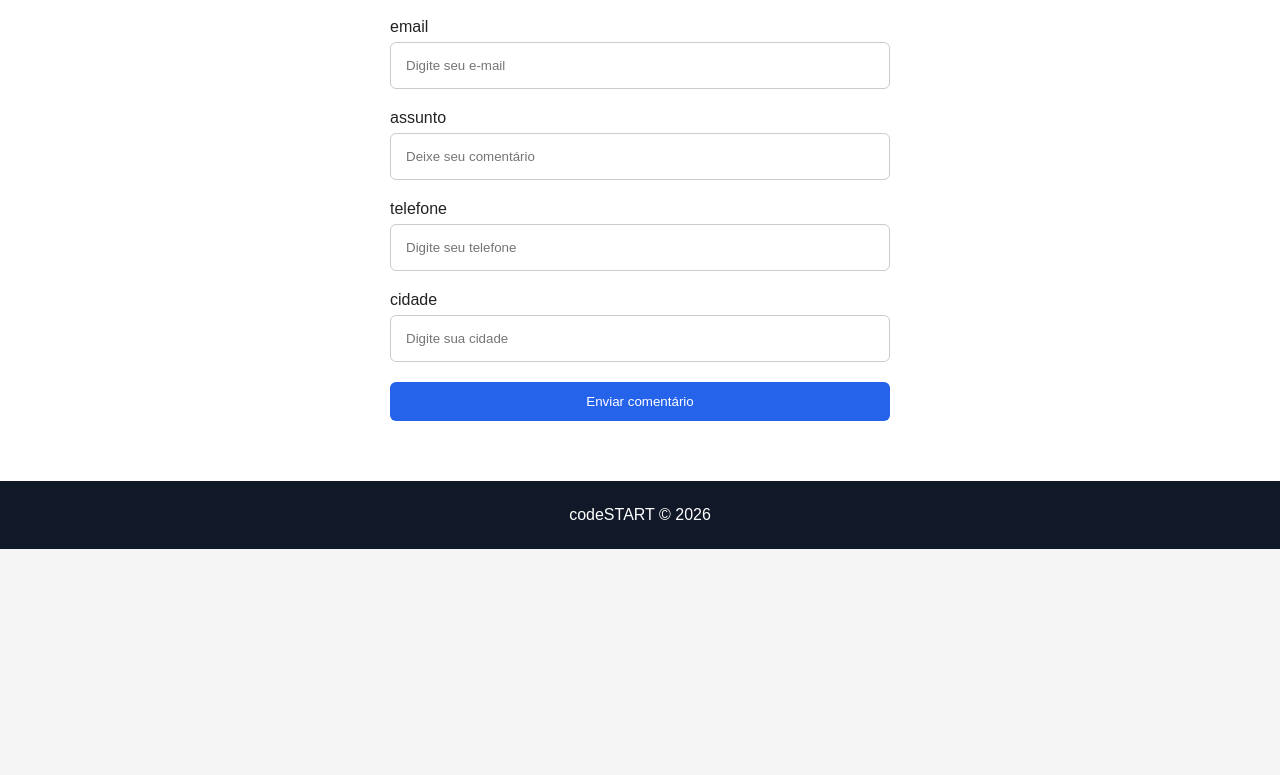
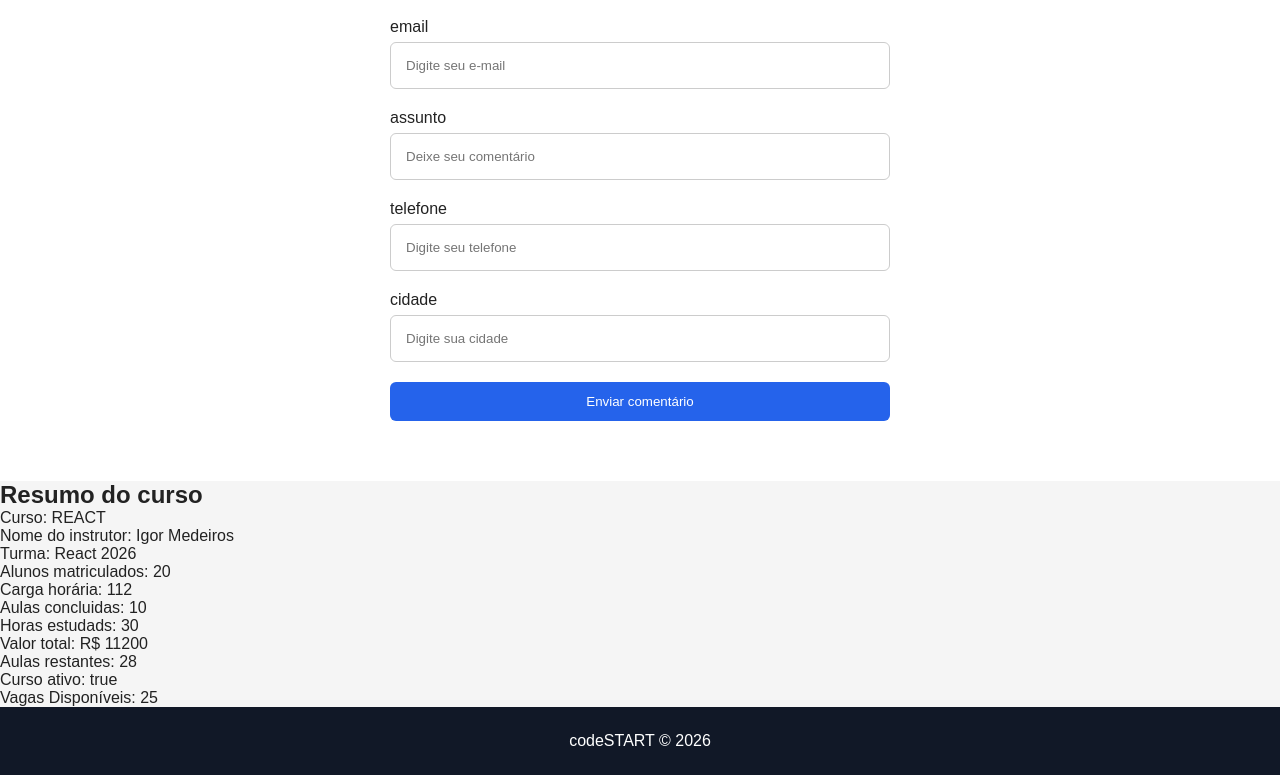
Before and after one commit to DouglasTDS/React_aula-2026, a React (Vite) app in the folder landing-page/: page / in a window 1280 px wide. Shown: the part 1950-2725 px from the top of the page. Before the commit the page ends 2499 px from the top, so only its background shows below. Built offline with nearby package versions, Linux system fonts and the light colour scheme.

Commit message:
Aula 08 Revisão react

```diff
--- a/landing-page/src/App.jsx
+++ b/landing-page/src/App.jsx
@@ -8,7 +8,9 @@ import Formulario from './components/Formulario'
 import Footer from './components/Footer'
 import Depoimento from './components/Depoimento'
 import Contatos from './components/Contatos'
+import ResumoCurso from './components/ResumoCurso'
 import './App.css'
+
 
 
 function App() {
@@ -27,6 +29,7 @@ function App() {
      <Formulario/>
     <Depoimento/>
     <Contatos/>
+    <ResumoCurso/>
      <Footer/>
     </>
   )
--- /dev/null
+++ b/landing-page/src/components/ResumoCurso.jsx
@@ -0,0 +1,44 @@
+
+function ResumoCurso (){
+
+    const curso = "REACT";
+    const nomeInstrutor = "Igor Medeiros";
+    const turma = "React 2026"
+    const alunosMatriculados = 20;
+    const cargaHoraria = 112;
+    const aulasConcluidas = 10;
+    const valorAula = 100;
+    const ativo = true;
+    const horasEstudadas = aulasConcluidas * 3;
+    const valorTotal = cargaHoraria * valorAula;
+    const faltamAulas = 38 - aulasConcluidas;
+    const vagasDisponiveis = 25;
+
+
+    return(
+
+
+            <section className="resumo-curso">
+
+                <h2>Resumo do curso</h2>
+
+
+                <p>Curso: {curso}</p>
+                <p>Nome do instrutor: {nomeInstrutor}</p>
+                <p>Turma: {turma}</p>
+                <p>Alunos matriculados: {alunosMatriculados}</p>
+                <p>Carga horária: {cargaHoraria}</p>
+                <p>Aulas concluidas: {aulasConcluidas}</p>
+                <p>Horas estudads: {horasEstudadas}</p>
+                <p>Valor total: R$ {valorTotal}</p>
+                <p>Aulas restantes: {faltamAulas}</p>
+                <p>Curso ativo: {String(ativo)}</p>
+                <p>Vagas Disponíveis: {vagasDisponiveis}</p>
+
+
+            </section>
+    );
+}
+
+
+export default ResumoCurso;
```
